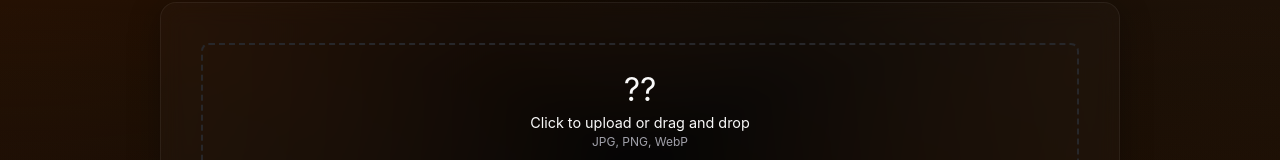
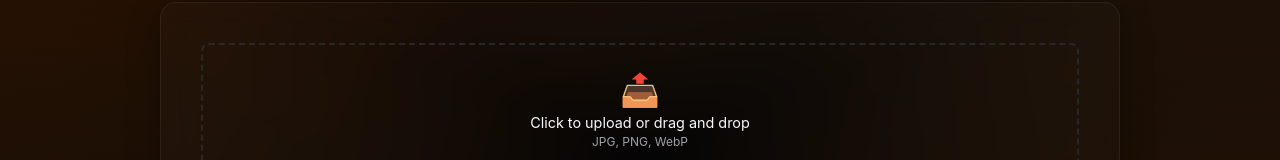
Before and after one commit to innovativeio0522/WebUtilBox-AstroJsVersion, an Astro site: page /image-compressor in a window 1280 px wide. Shown: the part 233-393 px from the top of the page. Built offline with nearby package versions, Linux system fonts and the light colour scheme; Astro itself is replaced by a stand-in of ours; no server answers.

Commit message:
fix: restore upload icon emoji in Image Compressor page

```diff
--- a/src/pages/image-compressor/index.astro
+++ b/src/pages/image-compressor/index.astro
@@ -27,7 +27,7 @@ const jsonLd = {"@context":"https://schema.org","@graph":[{"@type":"WebApplicati
             <!-- Upload Area -->
             <div style="margin-bottom: 15px;">
                 <div style="border: 2px dashed var(--border); border-radius: 8px; padding: 25px; text-align: center; cursor: pointer; transition: all 0.3s;" id="dropZone" onclick="document.getElementById('fileInput').click()">
-                    <div style="font-size: 2rem; margin-bottom: 5px;">??</div>
+                    <div style="font-size: 2rem; margin-bottom: 5px;">📤</div>
                     <div style="font-size: 0.9rem; color: var(--white); margin-bottom: 3px;">Click to upload or drag and drop</div>
                     <div style="font-size: 0.75rem; color: var(--gray);">JPG, PNG, WebP</div>
                 </div>
```
